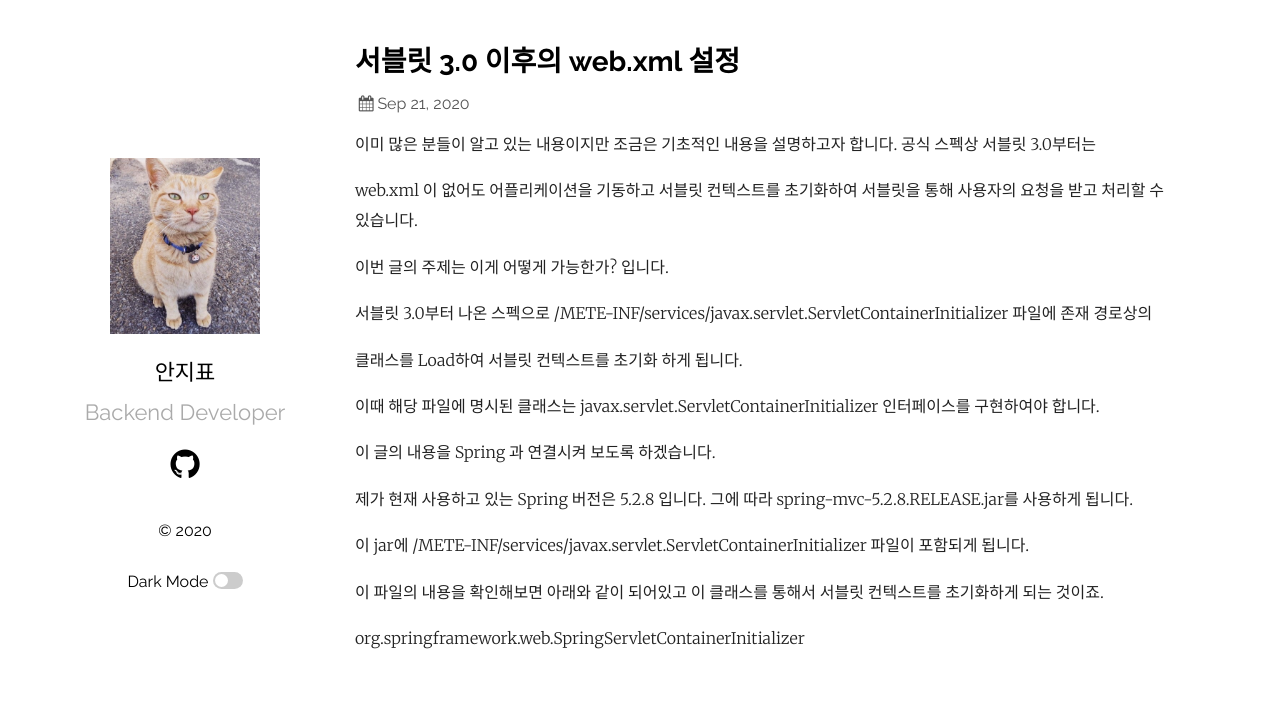
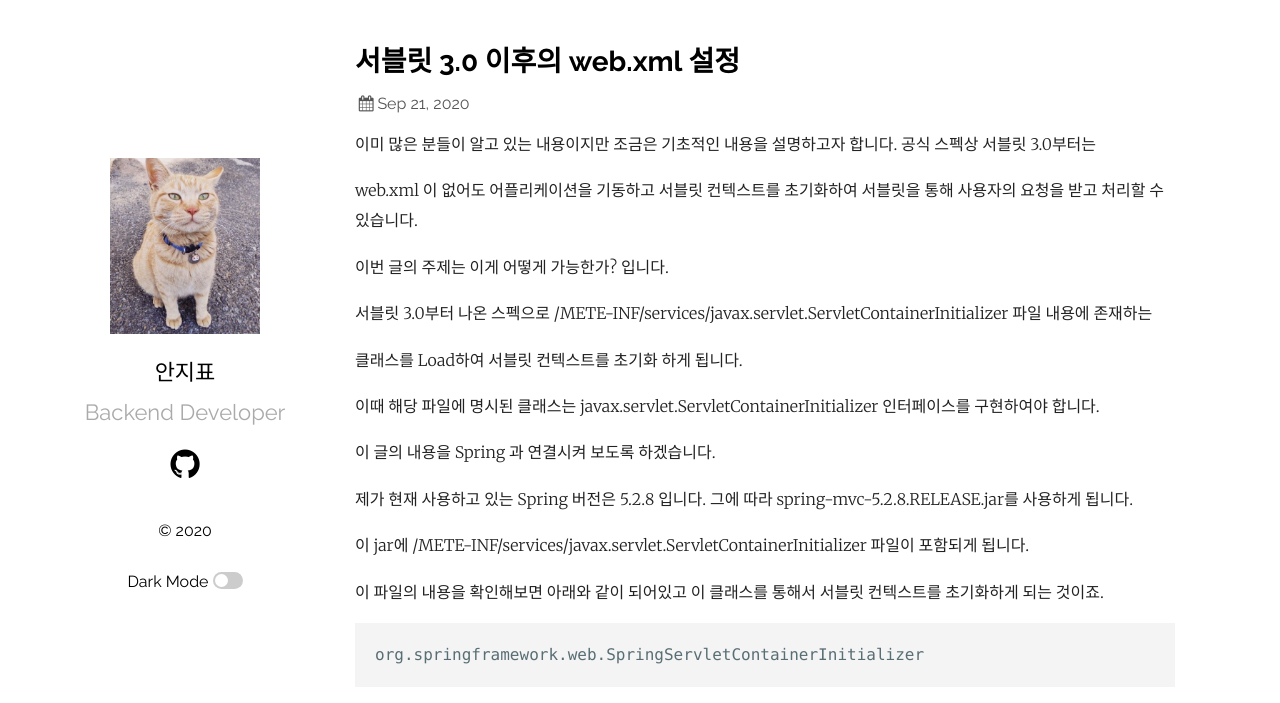
Before and after one commit to ppyong/ppyong.github.io, a Jekyll site: the page built from _posts/2020-09-21-web.md, in a window 1280 px wide. Shown: the top 703 px of the page. Built offline with Jekyll 4.4.1, drawn with Linux system fonts in a browser that asks for light colours.

Commit message:
Update 2020-09-21-web.md

````diff
--- a/_posts/2020-09-21-web.md
+++ b/_posts/2020-09-21-web.md
@@ -12,7 +12,7 @@ web.xml 이 없어도 어플리케이션을 기동하고 서블릿 컨텍스트
 이번 글의 주제는 이게 어떻게 가능한가? 입니다.
 
 
-서블릿 3.0부터 나온 스펙으로 /METE-INF/services/javax.servlet.ServletContainerInitializer 파일에 존재 경로상의
+서블릿 3.0부터 나온 스펙으로 /METE-INF/services/javax.servlet.ServletContainerInitializer 파일 내용에 존재하는
 
 클래스를 Load하여 서블릿 컨텍스트를 초기화 하게 됩니다.
 
@@ -28,4 +28,6 @@ web.xml 이 없어도 어플리케이션을 기동하고 서블릿 컨텍스트
 
 이 파일의 내용을 확인해보면 아래와 같이 되어있고 이 클래스를 통해서 서블릿 컨텍스트를 초기화하게 되는 것이죠.
 
+```ini
 org.springframework.web.SpringServletContainerInitializer
+```
````
